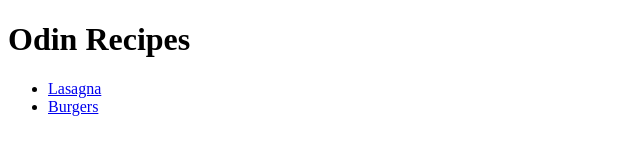
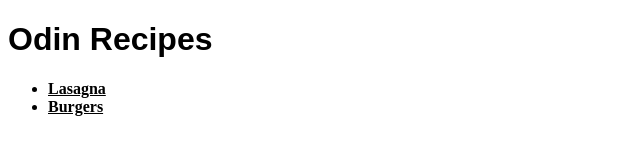
Before and after one commit to hashimadnans/odin-recipes, a plain HTML site: page index.html in a window 1280 px wide. Shown: the whole page, without its empty margins (0-640 px from the left). Drawn offline with Linux system fonts and the light colour scheme.

Commit message:
added basic font styles

```diff
--- a/index.html
+++ b/index.html
@@ -4,6 +4,7 @@
     <meta charset="UTF-8" />
     <meta name="viewport" content="width=device-width, initial-scale=1.0" />
     <title>Odin Recipes</title>
+    <link rel="stylesheet" href="style.css" />
   </head>
   <body>
     <h1>Odin Recipes</h1>
--- /dev/null
+++ b/style.css
@@ -0,0 +1,9 @@
+h1 {
+  font-weight: 800;
+  font-family: Arial, Helvetica, sans-serif;
+}
+
+li a {
+  color: black;
+  font-weight: bold;
+}
```
